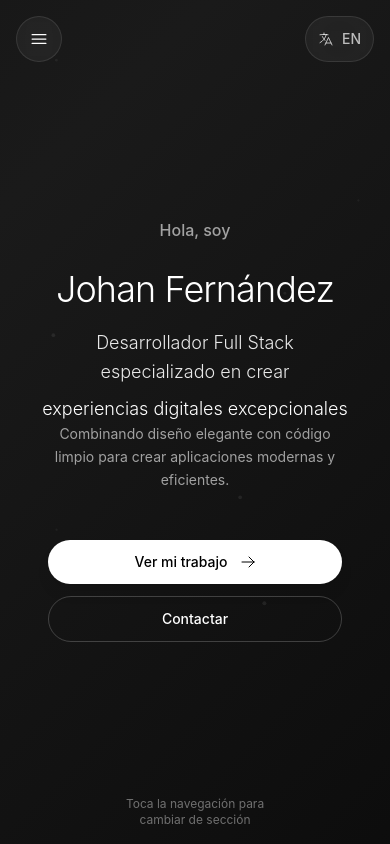
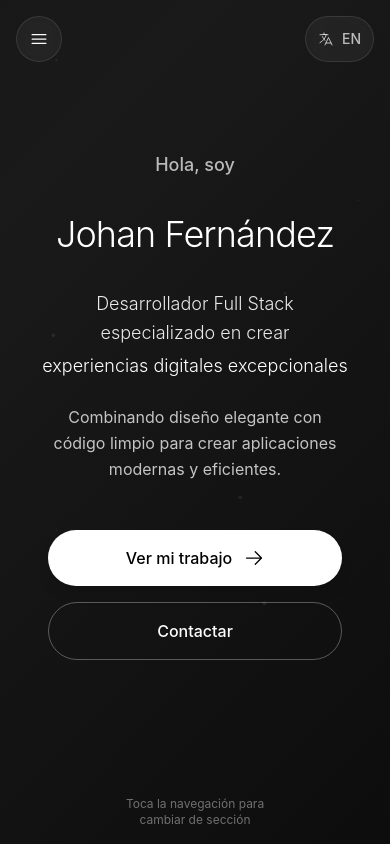
Before and after one commit to MrJohanF/mrjohanf-portfolio, a Next.js app: page / in a window 390 px wide. Built offline with nearby package versions, Linux system fonts and the light colour scheme.

Commit message:
Refactor Home component for enhanced spacing and text sizing: improve layout responsiveness by adjusting padding, margins, and font sizes for both mobile and desktop views. Optimize button styles and add additional spacing for better visual consistency and user experience.

```diff
--- a/src/app/components/Home.js
+++ b/src/app/components/Home.js
@@ -59,10 +59,10 @@ export default function Home({ t, isMobile, isLoaded, handleSectionChange }) {
       className={`text-center organic-transition ${
         isLoaded ? 'animate-fade-up' : 'opacity-0'
       } ${
-        // Espaciado más controlado y responsivo
+        // Espaciado general mejorado
         isMobile
-          ? 'space-y-6 px-4'
-          : 'space-y-6 lg:space-y-8 xl:space-y-10 px-6'
+          ? 'px-4 py-8'
+          : 'px-6 py-12'
       }`}
       variants={containerVariants}
       initial="hidden"
@@ -70,29 +70,28 @@ export default function Home({ t, isMobile, isLoaded, handleSectionChange }) {
     >
       {/* Contenedor principal con mejor control de espacios */}
       <div className="max-w-5xl mx-auto">
-        <div className={`space-y-4 ${isMobile ? '' : 'lg:space-y-6'}`}>
 
-          {/* Saludo */}
+        {/* Sección de saludo y nombre */}
+        <div className={`${isMobile ? 'space-y-6' : 'space-y-8 lg:space-y-10'}`}>
+
+          {/* Saludo - Tamaño aumentado */}
           <motion.p
-            className={`text-white/60 font-medium animate-float-subtle ${
+            className={`text-white/70 font-medium animate-float-subtle ${
               isMobile
-                ? 'text-base'
-                : 'text-sm md:text-base lg:text-lg'
+                ? 'text-lg'
+                : 'text-lg md:text-xl lg:text-2xl'
             }`}
             variants={itemVariants}
           >
             {t.home.greeting}
           </motion.p>
 
-          {/* Nombre - Tamaños más moderados */}
+          {/* Nombre - Con mejor espaciado inferior */}
           <motion.h1
-            className={`font-light tracking-tight ${
+            className={`font-light tracking-tight text-white ${
               isMobile
                 ? 'text-4xl leading-tight'
-                : 'text-4xl md:text-5xl lg:text-6xl xl:text-7xl'
-            } ${
-              // Espaciado inferior más controlado
-              isMobile ? 'mb-4' : 'mb-4 lg:mb-6'
+                : 'text-4xl md:text-5xl lg:text-6xl xl:text-7xl leading-tight'
             }`}
             variants={{
               hidden: {
@@ -117,40 +116,50 @@ export default function Home({ t, isMobile, isLoaded, handleSectionChange }) {
           </motion.h1>
         </div>
 
-        {/* Título principal - Mejor escalado */}
-        <motion.p
-          className={`text-white/90 font-light leading-relaxed mx-auto ${
+        {/* Sección de título principal - Espaciado mejorado */}
+        <div className={`${isMobile ? 'mt-8 mb-6' : 'mt-12 lg:mt-16 mb-8 lg:mb-10'}`}>
+          <motion.div
+            className={`text-white/90 font-light mx-auto ${
               isMobile
                 ? 'text-lg px-2 max-w-sm'
                 : 'text-lg md:text-xl lg:text-2xl xl:text-3xl max-w-4xl'
             }`}
             variants={itemVariants}
           >
+            {/* Primera línea del título */}
+            <div className="leading-relaxed">
               {t.home.title}
-          <span className="text-white block mt-2">
+            </div>
+            {/* Segunda línea con espaciado reducido */}
+            <div className={`text-white leading-relaxed ${isMobile ? 'mt-1' : 'mt-2'}`}>
               {t.home.titleHighlight}
-          </span>
-        </motion.p>
+            </div>
+          </motion.div>
+        </div>
 
-        {/* Subtítulo - Más compacto */}
-        <motion.p
-          className={`text-white/60 mx-auto ${
-            isMobile
-              ? 'text-sm px-4 leading-relaxed max-w-xs'
-              : 'text-sm md:text-base lg:text-lg max-w-2xl'
-          }`}
+        {/* Subtítulo - Tamaño y contraste mejorados */}
+        <motion.div
+          className={`${isMobile ? 'mb-10' : 'mb-12 lg:mb-16'}`}
           variants={itemVariants}
         >
+          <p
+            className={`text-white/75 mx-auto leading-relaxed ${
+              isMobile
+                ? 'text-base px-4 max-w-sm'
+                : 'text-base md:text-lg lg:text-xl max-w-3xl'
+            }`}
+          >
             {t.home.subtitle}
-        </motion.p>
+          </p>
+        </motion.div>
       </div>
 
-      {/* Botones - Espaciado mejorado */}
+      {/* Botones - Espaciado significativamente mejorado */}
       <motion.div
         className={`flex items-center justify-center ${
           isMobile
-            ? 'flex-col gap-3 pt-6 px-4 pb-8'
-            : 'flex-col sm:flex-row gap-4 pt-6 lg:pt-8'
+            ? 'flex-col gap-4 pt-2 px-4 pb-12'
+            : 'flex-col sm:flex-row gap-6 lg:gap-8 pt-4'
         }`}
         variants={{
           hidden: { opacity: 0 },
@@ -167,8 +176,8 @@ export default function Home({ t, isMobile, isLoaded, handleSectionChange }) {
           onClick={() => handleSectionChange('projects')}
           className={`group flex items-center justify-center space-x-3 bg-white text-black rounded-full font-medium hover-lift organic-transition shadow-lg ${
             isMobile
-              ? 'px-6 py-3 text-sm w-full max-w-xs'
-              : 'px-6 py-3 md:px-8 md:py-4 text-sm md:text-base'
+              ? 'px-7 py-4 text-base w-full max-w-xs'
+              : 'px-7 py-4 md:px-9 md:py-5 text-base md:text-lg'
           }`}
           variants={buttonVariants}
           whileHover={{
@@ -181,15 +190,15 @@ export default function Home({ t, isMobile, isLoaded, handleSectionChange }) {
           }}
         >
           <span>{t.home.viewWork}</span>
-          <ArrowRightIcon className="w-4 h-4 md:w-5 md:h-5 group-hover:translate-x-1 organic-transition" />
+          <ArrowRightIcon className="w-5 h-5 md:w-6 md:h-6 group-hover:translate-x-1 organic-transition" />
         </motion.button>
 
         <motion.button
           onClick={() => handleSectionChange('contact')}
-          className={`flex items-center justify-center space-x-3 border border-white/20 rounded-full font-medium hover:border-white/40 hover:bg-white/5 organic-transition ${
+          className={`flex items-center justify-center space-x-3 border border-white/30 text-white rounded-full font-medium hover:border-white/50 hover:bg-white/10 organic-transition ${
             isMobile
-              ? 'px-6 py-3 text-sm w-full max-w-xs'
-              : 'px-6 py-3 md:px-8 md:py-4 text-sm md:text-base'
+              ? 'px-7 py-4 text-base w-full max-w-xs'
+              : 'px-7 py-4 md:px-9 md:py-5 text-base md:text-lg'
           }`}
           variants={buttonVariants}
           whileHover={{
@@ -204,6 +213,9 @@ export default function Home({ t, isMobile, isLoaded, handleSectionChange }) {
           <span>{t.home.contact}</span>
         </motion.button>
       </motion.div>
+
+      {/* Espaciado inferior adicional */}
+      <div className={`${isMobile ? 'h-8' : 'h-16'}`}></div>
     </motion.div>
   )
 }
```
Lines whose indentation alone changed are shown as unchanged.
